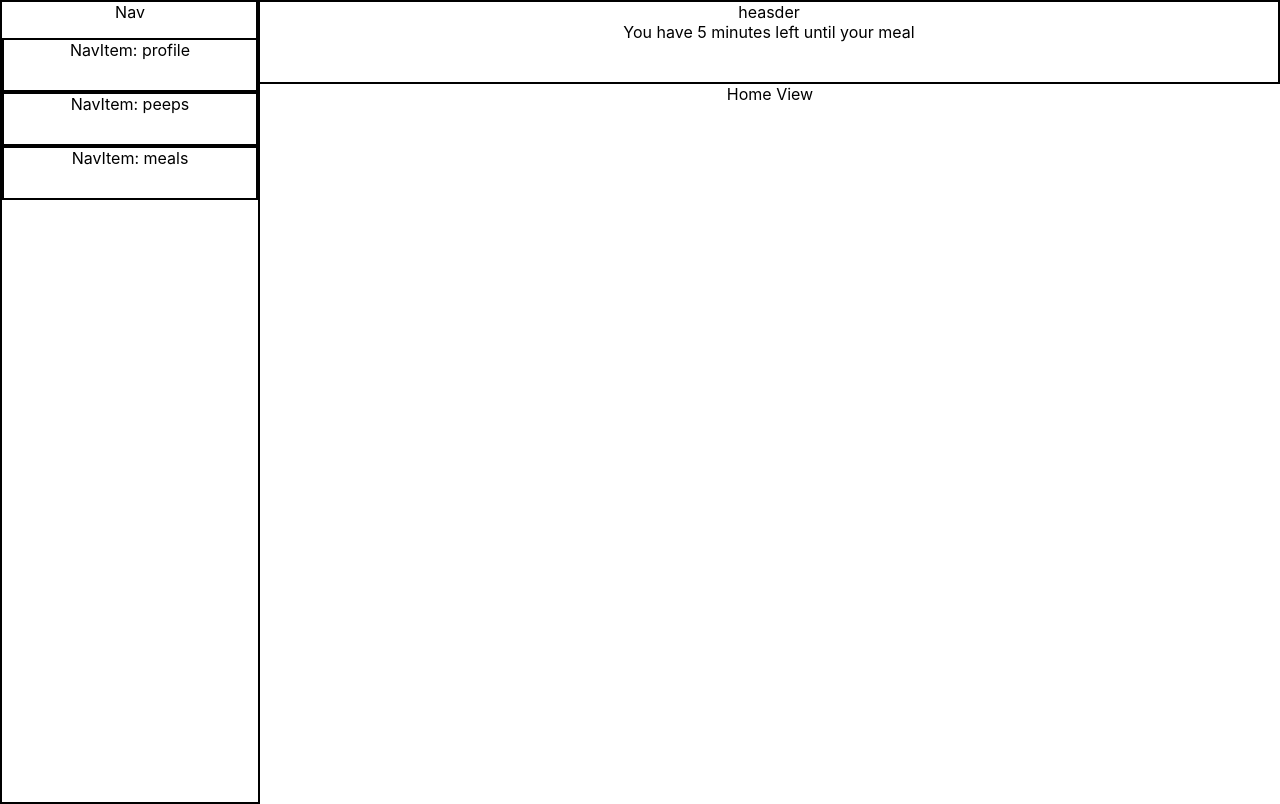
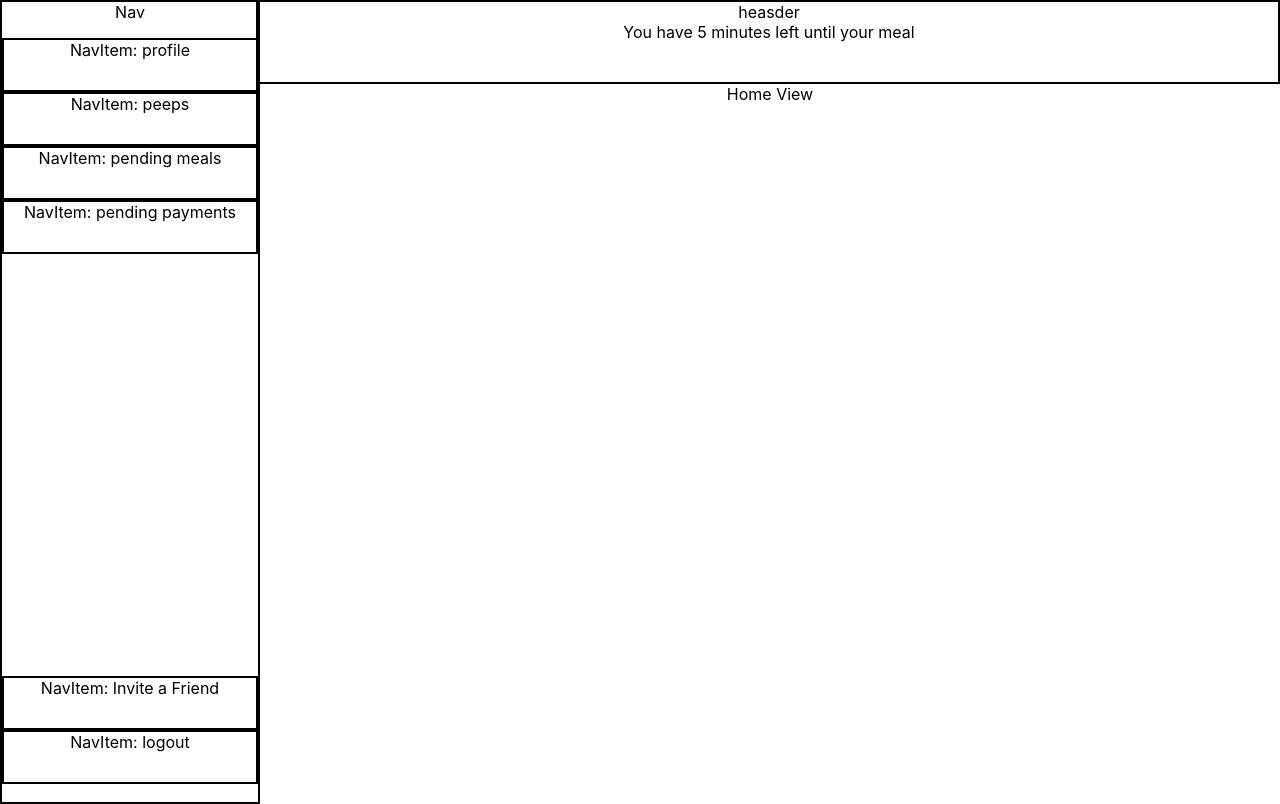
Before and after one commit to bist333/Dinnerbell, a React (Create React App) app: page / in a window 1280 px wide. Built offline with nearby package versions, Linux system fonts and the light colour scheme.

Commit message:
completes nav task

```diff
--- a/src/Common/viewStates.js
+++ b/src/Common/viewStates.js
@@ -1,8 +1,11 @@
 export const VIEWSTATES = {
     HOME: 'home',
-    MEALS: 'meals',
+    MEALS: 'pending meals',
+    PAYMENT: 'pending payments',
     PEEPS: 'peeps',
     PROFILE: 'profile',
+    LOGOUT: 'logout',
+    INVITE: 'Invite a Friend'
 
 };
 
--- a/src/Components/Nav.js
+++ b/src/Components/Nav.js
@@ -19,6 +19,16 @@ const ScNavTop = styled.ul`
     flex-direction: column;
     list-style: none;
 `;
+const ScNavBottom = styled.ul`
+    padding-left: 0;
+    padding-bottom: 0;
+    bottom: 0px;
+    width: 20%;
+    position: fixed;
+    display: flex;
+    flex-direction: column;
+    list-style: none;
+`;
 
 class Nav extends Component {
     render() {
@@ -26,10 +36,15 @@ class Nav extends Component {
             <ScNav>
                Nav
                 <ScNavTop>
-                    <NavItem name={VIEWSTATES.PROFILE} updateView={this.props.updateView} />
-                    <NavItem name={VIEWSTATES.PEEPS} updateView={this.props.updateView} />
-                    <NavItem name={VIEWSTATES.MEALS} updateView={this.props.updateView} />
+                    <NavItem name={VIEWSTATES.PROFILE} viewState={VIEWSTATES.PROFILE} updateView={this.props.updateView} />
+                    <NavItem name={VIEWSTATES.PEEPS} viewState={VIEWSTATES.PEEPS} updateView={this.props.updateView} />
+                    <NavItem name={VIEWSTATES.MEALS} viewState={VIEWSTATES.MEALS} updateView={this.props.updateView} />
+                    <NavItem name={VIEWSTATES.PAYMENT} viewState={VIEWSTATES.PAYMENT} updateView={this.props.updateView} />
                 </ScNavTop>
+                <ScNavBottom>
+                    <NavItem name={VIEWSTATES.INVITE} viewState={VIEWSTATES.PEEPS} updateView={this.props.updateView} />
+                    <NavItem name={VIEWSTATES.LOGOUT} viewState={VIEWSTATES.LOGOUT} updateView={this.props.updateView} />
+                </ScNavBottom>
             </ScNav>
         );
     }
--- a/src/Components/Nav/NavItem.js
+++ b/src/Components/Nav/NavItem.js
@@ -14,7 +14,7 @@ const ScNavItem = styled.li`
 class NavItem extends Component {
     render() {
         return (
-            <ScNavItem onClick={() => this.props.updateView(this.props.name)}>
+            <ScNavItem onClick={() => this.props.updateView(this.props.viewState)}>
                 NavItem: {this.props.name}
             </ScNavItem>
         );
```
